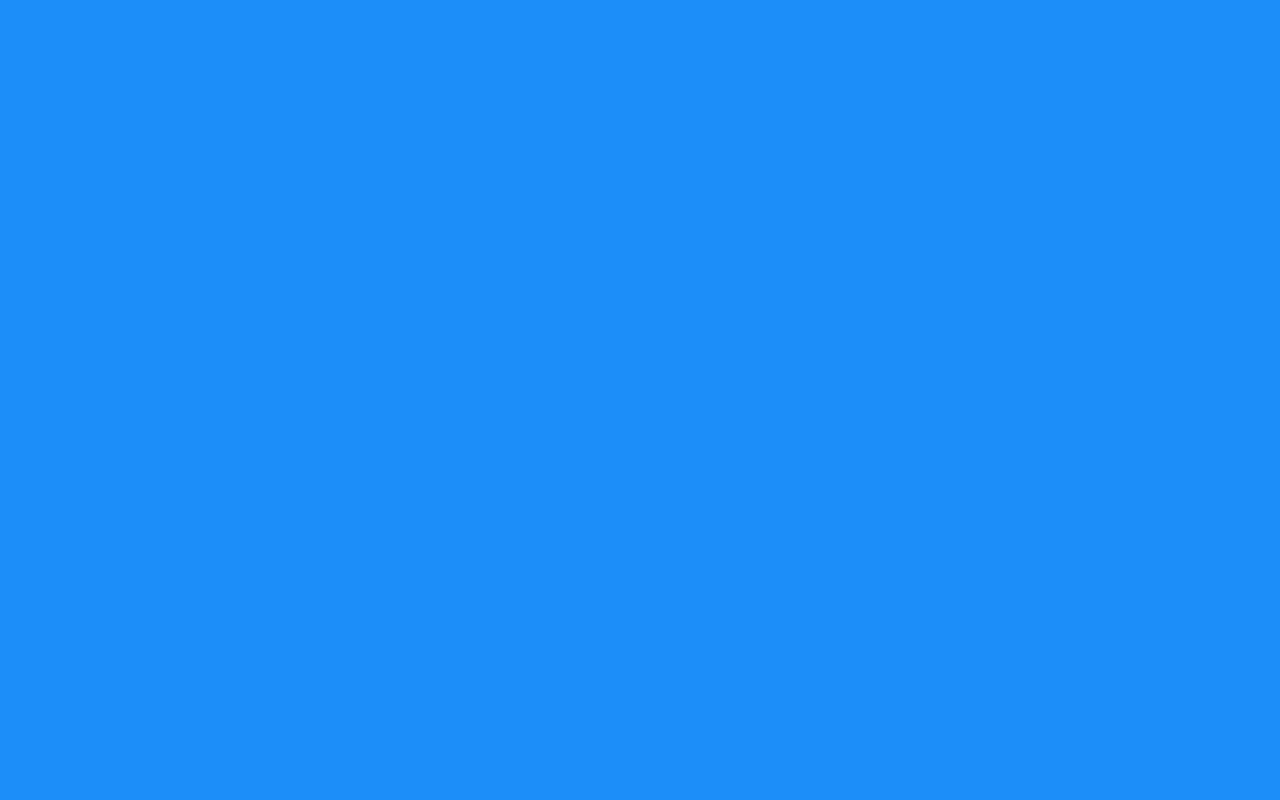
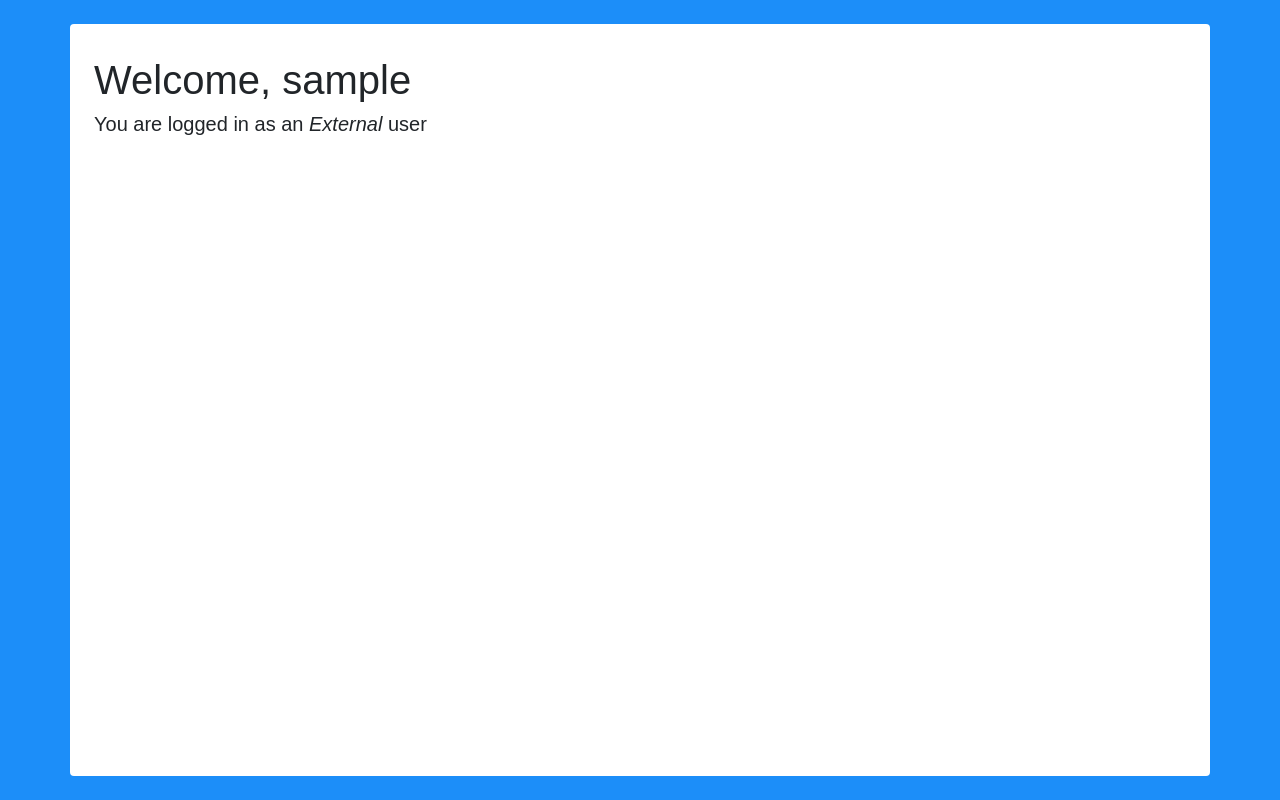
Before and after one commit to meltingice1337/dev_test-node, a React app in the folder frontend/: page / in a window 1280 px wide. Built offline with nearby package versions, Linux system fonts and the light colour scheme; sample sign-in values are in the browser's storage.

Commit message:
implement the users page

```diff
--- a/frontend/public/styles/layout/layout.scss
+++ b/frontend/public/styles/layout/layout.scss
@@ -1,17 +1,21 @@
-
 * {
   box-sizing: border-box;
 }
-  body {
+body,
+main {
   background: $secondary-color !important;
   min-height: 100vh;
   display: flex;
   font-weight: 400;
-    font-family: 'Fira Sans', sans-serif;
+  font-family: "Fira Sans", sans-serif;
 }
 
-
-  body, html, .App, #root, .auth-wrapper {
+body,
+html,
+.App,
+#root,
+.auth-wrapper,
+main {
   width: 100%;
   height: 100%;
 }
--- a/frontend/src/App.tsx
+++ b/frontend/src/App.tsx
@@ -16,11 +16,13 @@ const App: FunctionComponent = () => {
     }
 
     return (
-        <Suspense fallback={<Spinner />}>
-            <Switch>
-                {authUser ? renderLayout(DashboardLayout) : renderLayout(AuthenticationLayout)}
-            </Switch>
-        </Suspense>
+        <main>
+            <Suspense fallback={<Spinner />}>
+                <Switch>
+                    {authUser ? renderLayout(DashboardLayout) : renderLayout(AuthenticationLayout)}
+                </Switch>
+            </Suspense>
+        </main>
     )
 }
 
--- a/frontend/src/components/route-renderer/RouteRenderer.tsx
+++ b/frontend/src/components/route-renderer/RouteRenderer.tsx
@@ -15,7 +15,6 @@ export const RouteRenderer: FunctionComponent<RouteRendererProps> = (props: Rout
 
     useLayoutEffect(() => {
         const exists = filteredRoutes.find(r => matchPath(location.pathname, { path: r.path }));
-        console.log({ filteredRoutes })
         if (!exists && (
             props.defaultRoute || filteredRoutes.length > 0)
         ) {
--- a/frontend/src/hooks/permissions.hook.ts
+++ b/frontend/src/hooks/permissions.hook.ts
@@ -6,9 +6,7 @@ export const usePermissions = () => {
     const { authUser } = useAuthContext();
 
     const hasRole = useCallback((role: UserRoleModel, orMore = false) => {
-        console.log(authUser)
         if (authUser) {
-            console.log(authUser.role, role)
             return orMore ? authUser.role >= role : authUser.role === role;
         }
 
--- /dev/null
+++ b/frontend/src/models/user.models.ts
@@ -0,0 +1,4 @@
+export interface ExternalUserModel {
+    username: string;
+    id: number;
+}
--- /dev/null
+++ b/frontend/src/pages/dashboard/DashboardLayout.config.ts
@@ -0,0 +1,14 @@
+import { UserRoleModel } from "@models/authentication.models";
+
+interface DashboardLayoutAccess {
+    role: UserRoleModel;
+    link: string;
+    label: string;
+}
+export const dashboardLayoutAccess: DashboardLayoutAccess[] = [
+    {
+        link: '/users',
+        label: 'Users',
+        role: UserRoleModel.Internal
+    }
+]
--- a/frontend/src/pages/dashboard/DashboardLayout.tsx
+++ b/frontend/src/pages/dashboard/DashboardLayout.tsx
@@ -1,13 +1,48 @@
-import React, { FunctionComponent } from 'react';
+import React, { FunctionComponent, useMemo } from 'react';
 
 import { RouteRenderer } from '@components/route-renderer/RouteRenderer';
 
 import { routes } from '@routes/dashboard.routes';
+import { useAuthContext } from '@contexts/AuthenticationContext';
+import { UserRoleModel } from '@models/authentication.models';
+import { dashboardLayoutAccess } from './DashboardLayout.config';
+import { usePermissions } from '@hooks/permissions.hook';
+import { Link } from 'react-router-dom';
 
 const DashboardLayout: FunctionComponent = () => {
 
+    const { authUser } = useAuthContext();
+    const { hasRole } = usePermissions();
+
+    const filteredAccess = useMemo(() => dashboardLayoutAccess.filter(a => hasRole(a.role)), [authUser, hasRole]);
+
+    const renderNavigation = () => {
+        if (filteredAccess.length > 1) {
+            return (
+                <nav className="nav nav-pills">
+                    {
+                        filteredAccess.map((access, index) => (
+                            <li className="nav-item" key={`nav-i-${index}`}>
+                                <Link className="nav-link active" to={access.link}>{access.label}</Link>
+                            </li>
+                        ))
+                    }
+                </nav>
+            )
+        }
+        return null;
+    }
+
     return (
-        <RouteRenderer routes={routes} />
+        <div className="ml-auto mr-auto mt-4 mb-4 container bg-white rounded p-4">
+            <h1 className="mt-2">Welcome, {authUser?.username}</h1>
+            <h5>You are logged in as an <i>{authUser?.role === UserRoleModel.Internal ? 'Internal' : 'External'}</i> user</h5>
+            {renderNavigation()}
+            <div className="tab-content mt-4">
+                <RouteRenderer routes={routes} />
+            </div>
+        </div>
+
     );
 }
 
--- a/frontend/src/pages/dashboard/users/Users.tsx
+++ b/frontend/src/pages/dashboard/users/Users.tsx
@@ -1,7 +1,50 @@
-import React, { FunctionComponent } from "react";
+import React, { FunctionComponent, useCallback, useEffect, useState } from "react";
+
+import { ExternalUserModel } from "@models/user.models";
+import UserService from "@services/UserService";
 
 const Users: FunctionComponent = () => {
-    return <div>d</div>;
+
+    const [users, setUsers] = useState<ExternalUserModel[]>([])
+
+    const getUsers = useCallback(async () => {
+        const response = await UserService.getAllExternal();
+        if (response) {
+            setUsers(response.data)
+        }
+    }, [setUsers])
+
+    useEffect(() => {
+        getUsers();
+    }, [getUsers])
+
+    const renderData = (): JSX.Element[] => {
+        return users.map((user, index) => (
+            <tr key={`user-table-${index}`}>
+                <th scope="row">{index}</th>
+                <td>{user.id}</td>
+                <td>{user.username}</td>
+            </tr>
+        ));
+    }
+
+    return (
+        <>
+            <button className="btn btn-success mb-2">Create internal user</button>
+            <table className="table">
+                <thead className="thead-dark">
+                    <tr>
+                        <th scope="col">#</th>
+                        <th scope="col">Id</th>
+                        <th scope="col">Username</th>
+                    </tr>
+                </thead>
+                <tbody>
+                    {renderData()}
+                </tbody>
+            </table>
+        </>
+    )
 }
 
 export default Users;
--- a/frontend/src/routes/dashboard.routes.ts
+++ b/frontend/src/routes/dashboard.routes.ts
@@ -8,7 +8,7 @@ const Users = lazy((): Promise<{ default: FunctionComponent }> => import('@pages
 export const routes: RoutePropsWithRole[] = [
     {
         component: Users,
-        role: UserRoleModel.External,
+        role: UserRoleModel.Internal,
         path: '/users'
     }
 ]
--- /dev/null
+++ b/frontend/src/services/UserService.ts
@@ -0,0 +1,9 @@
+import axios, { AxiosPromise, AxiosResponse } from 'axios';
+
+import { ExternalUserModel } from '@models/user.models';
+
+const UserService = {
+    getAllExternal: async (): Promise<AxiosResponse<ExternalUserModel[]>> => axios.get('/users'),
+}
+
+export default UserService;
```
Lines whose indentation alone changed are shown as unchanged.
